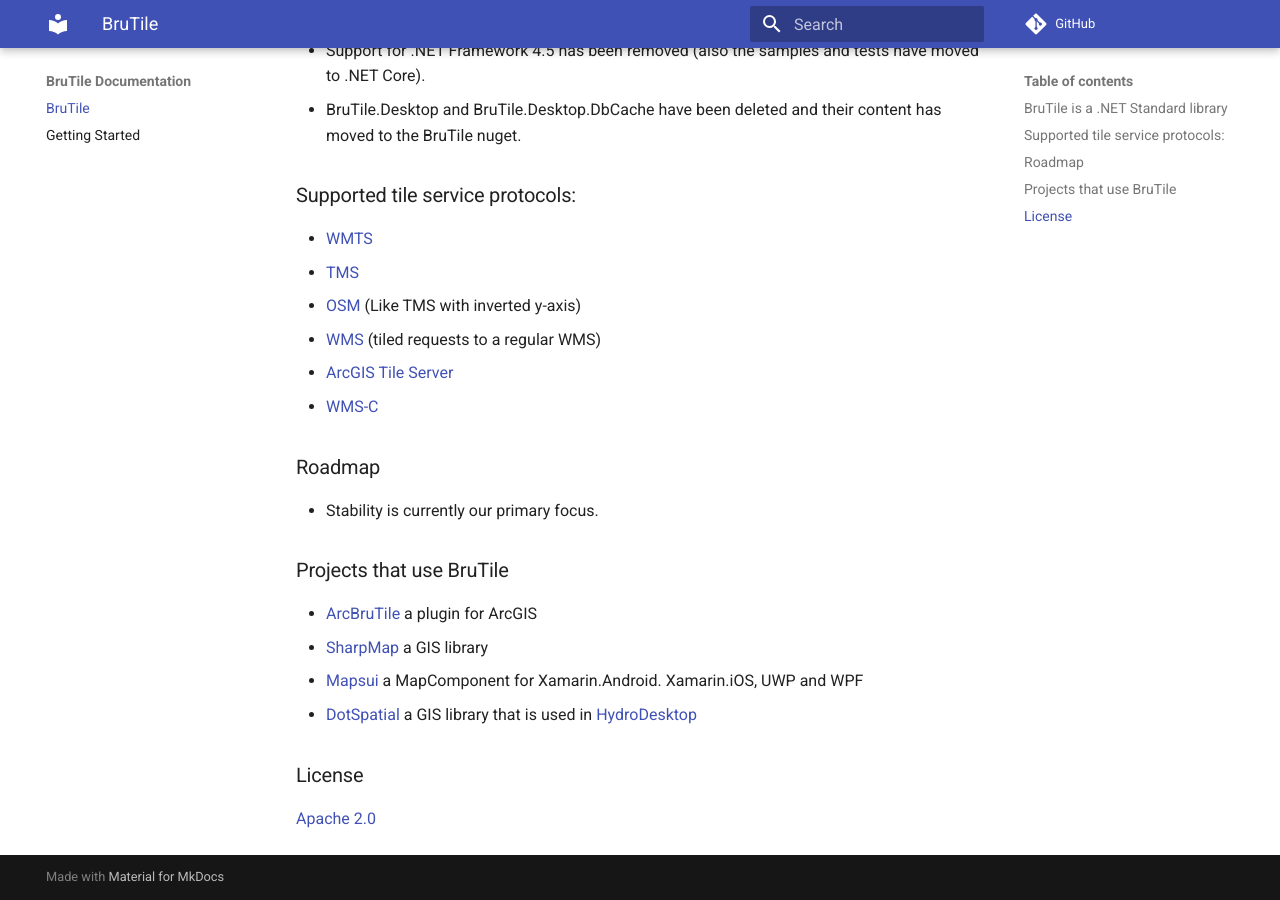
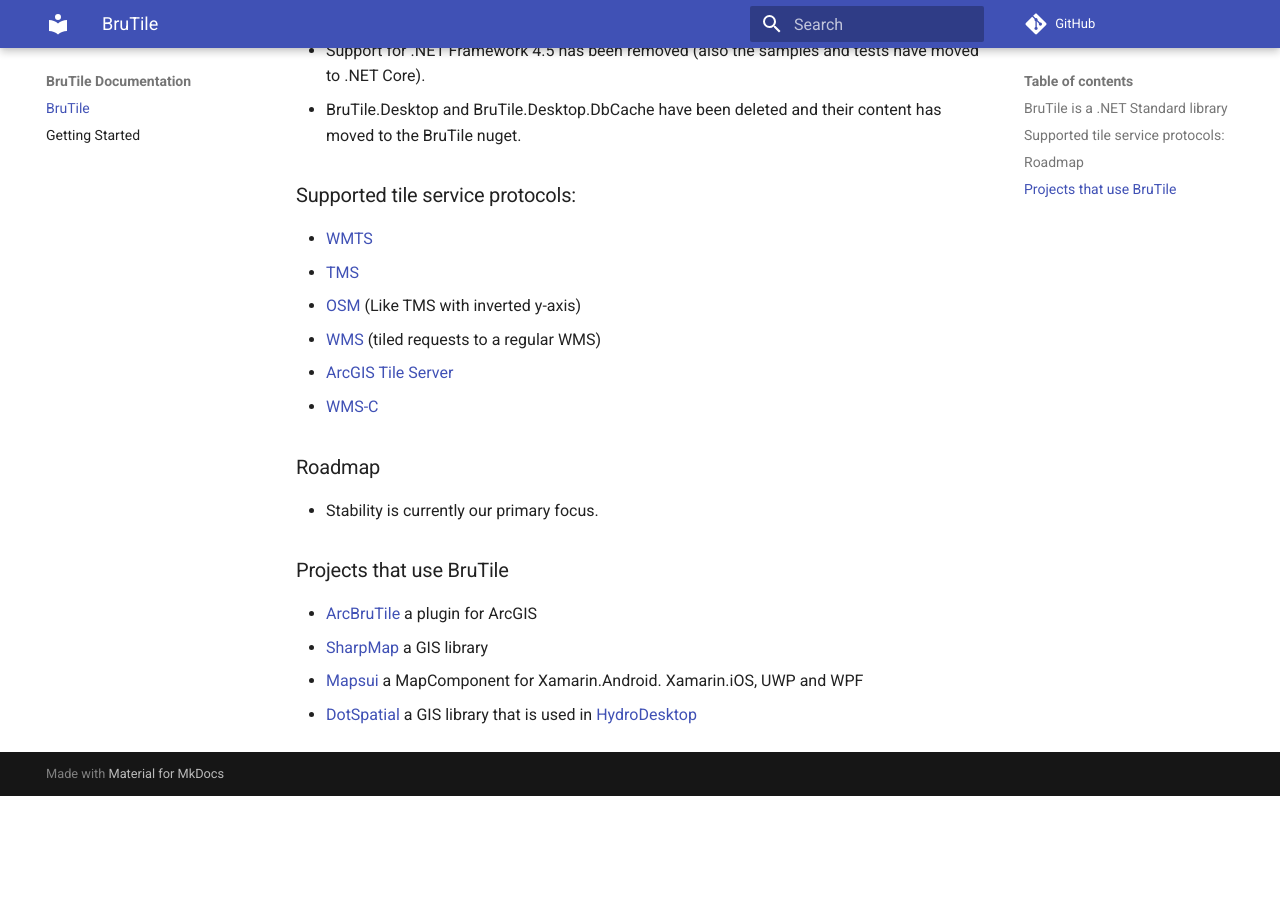
Before and after one commit to BruTile/BruTile, an MkDocs documentation site: the page built from documentation/mkdocs/docs/index.md, in a window 1280 px wide and 900 px high, scrolled down 760 px. Built offline with MkDocs 1.6.1 and Material for MkDocs 9.7.7, drawn with Linux system fonts in a browser that asks for light colours; comment, search, counter and statistics services are not loaded; after the commit the page ends 1556 px from its top, so only the background shows below that.

Commit message:
Update index.md
Update index.md through edit link

```diff
--- a/documentation/mkdocs/docs/index.md
+++ b/documentation/mkdocs/docs/index.md
@@ -37,6 +37,3 @@
 * [SharpMap](https://github.com/SharpMap/SharpMap) a GIS library
 * [Mapsui](https://github.com/Mapsui/Mapsui) a MapComponent for Xamarin.Android. Xamarin.iOS, UWP and WPF
 * [DotSpatial](https://github.com/DotSpatial/DotSpatial) a GIS library that is used in [HydroDesktop](https://github.com/CUAHSI/HydroDesktop)
-
-### License
-[Apache 2.0](https://raw.githubusercontent.com/BruTile/BruTile/master/LICENSE.md)
```
